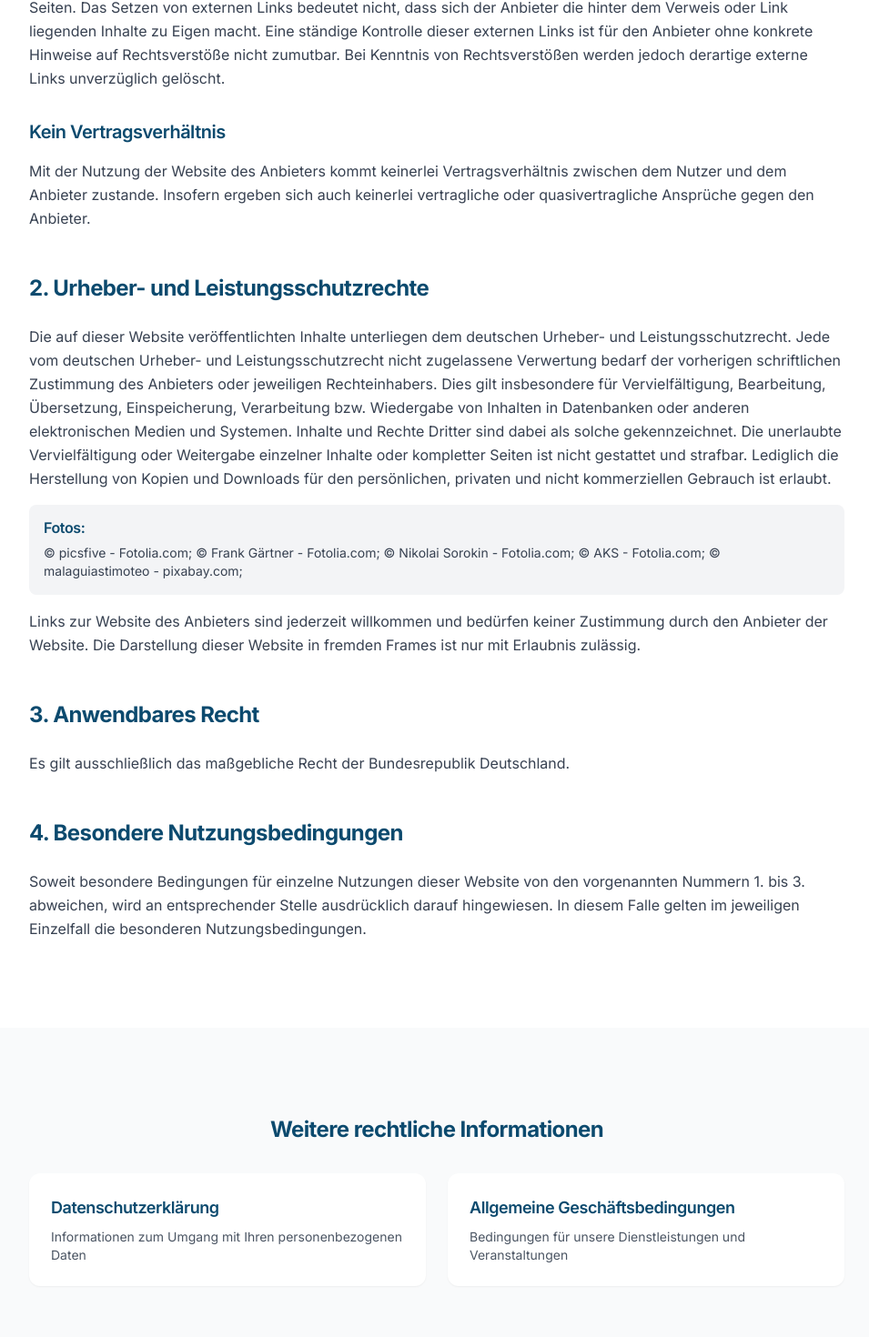
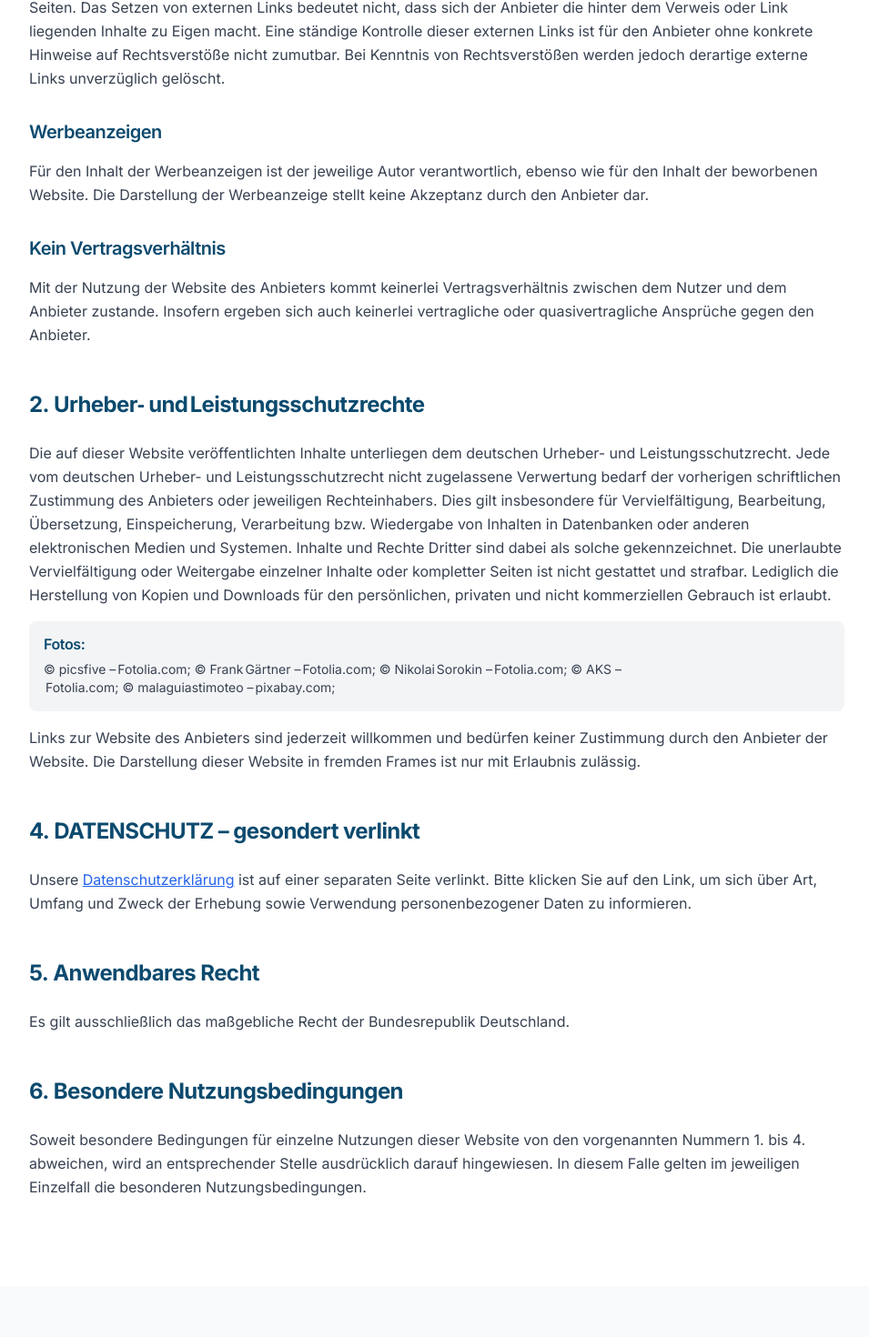
Before and after one commit to alexodexo/Mario, a Next.js app: page /impressum in a window 1280 px wide. Shown: the part 1920-3390 px from the top of the page at 91% size, without its empty margins (160-1115 px from the left). Built offline with nearby package versions, Linux system fonts and the light colour scheme.

Commit message:
impressum

```diff
--- a/src/pages/impressum.js
+++ b/src/pages/impressum.js
@@ -15,7 +15,7 @@ export default function Impressum() {
             </div>
             <h1 className="hero-text mb-6">Impressum</h1>
             <p className="text-xl text-gray-200 max-w-3xl mx-auto leading-relaxed">
-              Angaben gemäß § 5 TMG und Kontaktinformationen
+              Angaben gemäß § 5 TMG und Kontaktinformationen
             </p>
           </div>
         </div>
@@ -37,7 +37,7 @@ export default function Impressum() {
               </Link>
             </div>
 
-            {/* Verantwortlicher */}
+            {/* Verantwortlich */}
             <div className="bg-gray-50 rounded-xl p-8 mb-12">
               <h2 className="text-2xl font-bold text-navy-900 mb-6">Verantwortlich</h2>
               <div className="space-y-4">
@@ -48,10 +48,10 @@ export default function Impressum() {
                   <div>
                     <h3 className="font-semibold text-navy-900 mb-2">Anschrift</h3>
                     <div className="text-gray-700 space-y-1">
-                      <p><strong>Mario Egartner</strong></p>
-                      <p>C5 Business Partner</p>
-                      <p>Günthersburgallee 82 / Beraterhaus</p>
-                      <p>60389 Frankfurt am Main</p>
+                      <p><strong>Mario Egartner</strong></p>
+                      <p>C5 Business Partner</p>
+                      <p>Günthersburgallee 82 / Beraterhaus</p>
+                      <p>60389 Frankfurt am Main</p>
                       <p>Deutschland</p>
                     </div>
                   </div>
@@ -67,7 +67,7 @@ export default function Impressum() {
                       href="tel:069-97534440"
                       className="text-gray-700 hover:text-primary-600 transition-colors duration-200"
                     >
-                      069 - 9753 4440
+                      069 ‑ 9753 4440
                     </a>
                   </div>
                 </div>
@@ -91,79 +91,161 @@ export default function Impressum() {
 
             {/* Umsatzsteuer-ID */}
             <div className="bg-white border border-gray-200 rounded-xl p-8 mb-12">
-              <h2 className="text-2xl font-bold text-navy-900 mb-4">Umsatzsteuer-ID</h2>
+              <h2 className="text-2xl font-bold text-navy-900 mb-4">Umsatzsteuer‑ID</h2>
               <p className="text-gray-700">
-                <strong>DE 155567704</strong>
+                <strong>DE 155567704</strong>
               </p>
             </div>
 
             {/* Haftungsbeschränkung */}
             <div className="space-y-12">
               <div>
-                <h2 className="text-2xl font-bold text-navy-900 mb-6">1. Haftungsbeschränkung</h2>
+                <h2 className="text-2xl font-bold text-navy-900 mb-6">1. Haftungsbeschränkung</h2>
 
                 <div className="space-y-8">
+                  {/* Inhalte dieser Website */}
                   <div>
-                    <h3 className="text-xl font-semibold text-navy-900 mb-4">Inhalte dieser Website</h3>
+                    <h3 className="text-xl font-semibold text-navy-900 mb-4">
+                      Inhalte dieser Website
+                    </h3>
                     <p className="text-gray-700 leading-relaxed">
-                      Die Inhalte dieser Website werden mit größtmöglicher Sorgfalt erstellt. Der Anbieter übernimmt jedoch keine Gewähr für die Richtigkeit, Vollständigkeit und Aktualität der bereitgestellten Inhalte. Die Nutzung der Inhalte der Website erfolgt auf eigene Gefahr des Nutzers. Namentlich gekennzeichnete Beiträge geben die Meinung des jeweiligen Autors und nicht immer die Meinung des Anbieters wieder.
+                      Die Inhalte dieser Website werden mit größtmöglicher Sorgfalt erstellt.
+                      Der Anbieter übernimmt jedoch keine Gewähr für die Richtigkeit, Vollständigkeit
+                      und Aktualität der bereitgestellten Inhalte. Die Nutzung der Inhalte der Website
+                      erfolgt auf eigene Gefahr des Nutzers. Namentlich gekennzeichnete Beiträge geben
+                      die Meinung des jeweiligen Autors und nicht immer die Meinung des Anbieters wieder.
                     </p>
                   </div>
 
+                  {/* Verfügbarkeit der Website */}
                   <div>
-                    <h3 className="text-xl font-semibold text-navy-900 mb-4">Verfügbarkeit der Website</h3>
+                    <h3 className="text-xl font-semibold text-navy-900 mb-4">
+                      Verfügbarkeit der Website
+                    </h3>
                     <p className="text-gray-700 leading-relaxed">
-                      Der Anbieter wird sich bemühen, den Dienst möglichst unterbrechungsfrei zum Abruf anzubieten. Auch bei aller Sorgfalt können aber Ausfallzeiten nicht ausgeschlossen werden. Der Anbieter behält sich das Recht vor, sein Angebot jederzeit zu ändern oder einzustellen.
+                      Der Anbieter wird sich bemühen, den Dienst möglichst unterbrechungsfrei zum Abruf
+                      anzubieten. Auch bei aller Sorgfalt können aber Ausfallzeiten nicht ausgeschlossen
+                      werden. Der Anbieter behält sich das Recht vor, sein Angebot jederzeit zu ändern
+                      oder einzustellen.
                     </p>
                   </div>
 
+                  {/* Externe Links */}
                   <div>
-                    <h3 className="text-xl font-semibold text-navy-900 mb-4">Externe Links</h3>
+                    <h3 className="text-xl font-semibold text-navy-900 mb-4">
+                      Externe Links
+                    </h3>
                     <p className="text-gray-700 leading-relaxed">
-                      Diese Website enthält Verknüpfungen zu Websites Dritter ("externe Links"). Diese Websites unterliegen der Haftung der jeweiligen Betreiber. Der Anbieter hat bei der erstmaligen Verknüpfung der externen Links die fremden Inhalte daraufhin überprüft, ob etwaige Rechtsverstöße bestehen. Zu dem Zeitpunkt waren keine Rechtsverstöße ersichtlich. Der Anbieter hat keinerlei Einfluss auf die aktuelle und zukünftige Gestaltung und auf die Inhalte der verknüpften Seiten. Das Setzen von externen Links bedeutet nicht, dass sich der Anbieter die hinter dem Verweis oder Link liegenden Inhalte zu Eigen macht. Eine ständige Kontrolle dieser externen Links ist für den Anbieter ohne konkrete Hinweise auf Rechtsverstöße nicht zumutbar. Bei Kenntnis von Rechtsverstößen werden jedoch derartige externe Links unverzüglich gelöscht.
+                      Diese Website enthält Verknüpfungen zu Websites Dritter (&quot;externe Links&quot;).
+                      Diese Websites unterliegen der Haftung der jeweiligen Betreiber. Der Anbieter hat
+                      bei der erstmaligen Verknüpfung der externen Links die fremden Inhalte daraufhin
+                      überprüft, ob etwaige Rechtsverstöße bestehen. Zu dem Zeitpunkt waren keine
+                      Rechtsverstöße ersichtlich. Der Anbieter hat keinerlei Einfluss auf die aktuelle
+                      und zukünftige Gestaltung und auf die Inhalte der verknüpften Seiten. Das Setzen
+                      von externen Links bedeutet nicht, dass sich der Anbieter die hinter dem Verweis
+                      oder Link liegenden Inhalte zu Eigen macht. Eine ständige Kontrolle dieser externen
+                      Links ist für den Anbieter ohne konkrete Hinweise auf Rechtsverstöße nicht zumutbar.
+                      Bei Kenntnis von Rechtsverstößen werden jedoch derartige externe Links unverzüglich
+                      gelöscht.
                     </p>
                   </div>
 
+                  {/* Werbeanzeigen */}
                   <div>
-                    <h3 className="text-xl font-semibold text-navy-900 mb-4">Kein Vertragsverhältnis</h3>
+                    <h3 className="text-xl font-semibold text-navy-900 mb-4">
+                      Werbeanzeigen
+                    </h3>
                     <p className="text-gray-700 leading-relaxed">
-                      Mit der Nutzung der Website des Anbieters kommt keinerlei Vertragsverhältnis zwischen dem Nutzer und dem Anbieter zustande. Insofern ergeben sich auch keinerlei vertragliche oder quasivertragliche Ansprüche gegen den Anbieter.
+                      Für den Inhalt der Werbeanzeigen ist der jeweilige Autor verantwortlich, ebenso wie
+                      für den Inhalt der beworbenen Website. Die Darstellung der Werbeanzeige stellt keine
+                      Akzeptanz durch den Anbieter dar.
+                    </p>
+                  </div>
+
+                  {/* Kein Vertragsverhältnis */}
+                  <div>
+                    <h3 className="text-xl font-semibold text-navy-900 mb-4">
+                      Kein Vertragsverhältnis
+                    </h3>
+                    <p className="text-gray-700 leading-relaxed">
+                      Mit der Nutzung der Website des Anbieters kommt keinerlei Vertragsverhältnis zwischen
+                      dem Nutzer und dem Anbieter zustande. Insofern ergeben sich auch keinerlei vertragliche
+                      oder quasivertragliche Ansprüche gegen den Anbieter.
                     </p>
                   </div>
                 </div>
               </div>
 
+              {/* Urheber- und Leistungsschutzrechte */}
               <div>
-                <h2 className="text-2xl font-bold text-navy-900 mb-6">2. Urheber- und Leistungsschutzrechte</h2>
+                <h2 className="text-2xl font-bold text-navy-900 mb-6">
+                  2. Urheber‑ und Leistungsschutzrechte
+                </h2>
                 <div className="space-y-4 text-gray-700 leading-relaxed">
                   <p>
-                    Die auf dieser Website veröffentlichten Inhalte unterliegen dem deutschen Urheber- und Leistungsschutzrecht. Jede vom deutschen Urheber- und Leistungsschutzrecht nicht zugelassene Verwertung bedarf der vorherigen schriftlichen Zustimmung des Anbieters oder jeweiligen Rechteinhabers. Dies gilt insbesondere für Vervielfältigung, Bearbeitung, Übersetzung, Einspeicherung, Verarbeitung bzw. Wiedergabe von Inhalten in Datenbanken oder anderen elektronischen Medien und Systemen. Inhalte und Rechte Dritter sind dabei als solche gekennzeichnet. Die unerlaubte Vervielfältigung oder Weitergabe einzelner Inhalte oder kompletter Seiten ist nicht gestattet und strafbar. Lediglich die Herstellung von Kopien und Downloads für den persönlichen, privaten und nicht kommerziellen Gebrauch ist erlaubt.
+                    Die auf dieser Website veröffentlichten Inhalte unterliegen dem deutschen Urheber- und
+                    Leistungsschutzrecht. Jede vom deutschen Urheber- und Leistungsschutzrecht nicht
+                    zugelassene Verwertung bedarf der vorherigen schriftlichen Zustimmung des Anbieters
+                    oder jeweiligen Rechteinhabers. Dies gilt insbesondere für Vervielfältigung,
+                    Bearbeitung, Übersetzung, Einspeicherung, Verarbeitung bzw. Wiedergabe von Inhalten in
+                    Datenbanken oder anderen elektronischen Medien und Systemen. Inhalte und Rechte Dritter
+                    sind dabei als solche gekennzeichnet. Die unerlaubte Vervielfältigung oder Weitergabe
+                    einzelner Inhalte oder kompletter Seiten ist nicht gestattet und strafbar. Lediglich die
+                    Herstellung von Kopien und Downloads für den persönlichen, privaten und nicht
+                    kommerziellen Gebrauch ist erlaubt.
                   </p>
 
                   <div className="bg-gray-100 p-4 rounded-lg">
                     <h4 className="font-semibold text-navy-900 mb-2">Fotos:</h4>
                     <p className="text-sm">
-                      © picsfive - Fotolia.com; © Frank Gärtner - Fotolia.com; © Nikolai Sorokin - Fotolia.com; © AKS - Fotolia.com; © malaguiastimoteo - pixabay.com;
+                      © picsfive – Fotolia.com;&nbsp;© Frank Gärtner – Fotolia.com;&nbsp;© Nikolai Sorokin – Fotolia.com;&nbsp;© AKS – Fotolia.com;&nbsp;© malaguiastimoteo – pixabay.com;
                     </p>
                   </div>
 
                   <p>
-                    Links zur Website des Anbieters sind jederzeit willkommen und bedürfen keiner Zustimmung durch den Anbieter der Website. Die Darstellung dieser Website in fremden Frames ist nur mit Erlaubnis zulässig.
+                    Links zur Website des Anbieters sind jederzeit willkommen und bedürfen keiner Zustimmung
+                    durch den Anbieter der Website. Die Darstellung dieser Website in fremden Frames ist nur
+                    mit Erlaubnis zulässig.
                   </p>
                 </div>
               </div>
 
+              {/* DATENSCHUTZ Hinweis */}
               <div>
-                <h2 className="text-2xl font-bold text-navy-900 mb-6">3. Anwendbares Recht</h2>
+                <h2 className="text-2xl font-bold text-navy-900 mb-6">
+                  4. DATENSCHUTZ – gesondert verlinkt
+                </h2>
+                <p className="text-gray-700 leading-relaxed">
+                  Unsere&nbsp;
+                  <Link
+                    href="/datenschutz"
+                    className="text-primary-600 hover:text-primary-700 underline"
+                  >
+                    Datenschutzerklärung
+                  </Link>{' '}
+                  ist auf einer separaten Seite verlinkt. Bitte klicken Sie auf den Link, um sich über Art,
+                  Umfang und Zweck der Erhebung sowie Verwendung personenbezogener Daten zu informieren.
+                </p>
+              </div>
+
+              {/* Anwendbares Recht */}
+              <div>
+                <h2 className="text-2xl font-bold text-navy-900 mb-6">5. Anwendbares Recht</h2>
                 <p className="text-gray-700 leading-relaxed">
                   Es gilt ausschließlich das maßgebliche Recht der Bundesrepublik Deutschland.
                 </p>
               </div>
 
+              {/* Besondere Nutzungsbedingungen */}
               <div>
-                <h2 className="text-2xl font-bold text-navy-900 mb-6">4. Besondere Nutzungsbedingungen</h2>
+                <h2 className="text-2xl font-bold text-navy-900 mb-6">
+                  6. Besondere Nutzungsbedingungen
+                </h2>
                 <p className="text-gray-700 leading-relaxed">
-                  Soweit besondere Bedingungen für einzelne Nutzungen dieser Website von den vorgenannten Nummern 1. bis 3. abweichen, wird an entsprechender Stelle ausdrücklich darauf hingewiesen. In diesem Falle gelten im jeweiligen Einzelfall die besonderen Nutzungsbedingungen.
+                  Soweit besondere Bedingungen für einzelne Nutzungen dieser Website von den vorgenannten
+                  Nummern&nbsp;1. bis&nbsp;4. abweichen, wird an entsprechender Stelle ausdrücklich darauf
+                  hingewiesen. In diesem Falle gelten im jeweiligen Einzelfall die besonderen
+                  Nutzungsbedingungen.
                 </p>
               </div>
             </div>
@@ -214,7 +296,8 @@ export async function getStaticProps() {
   return {
     props: {
       title: 'Impressum',
-      description: 'Impressum und rechtliche Angaben von Mario Egartner - C5 Business Partner und Frankfurt Business Coach.'
+      description:
+        'Impressum und rechtliche Angaben von Mario Egartner – C5 Business Partner und Frankfurt Business Coach.'
     }
   }
 }
```
